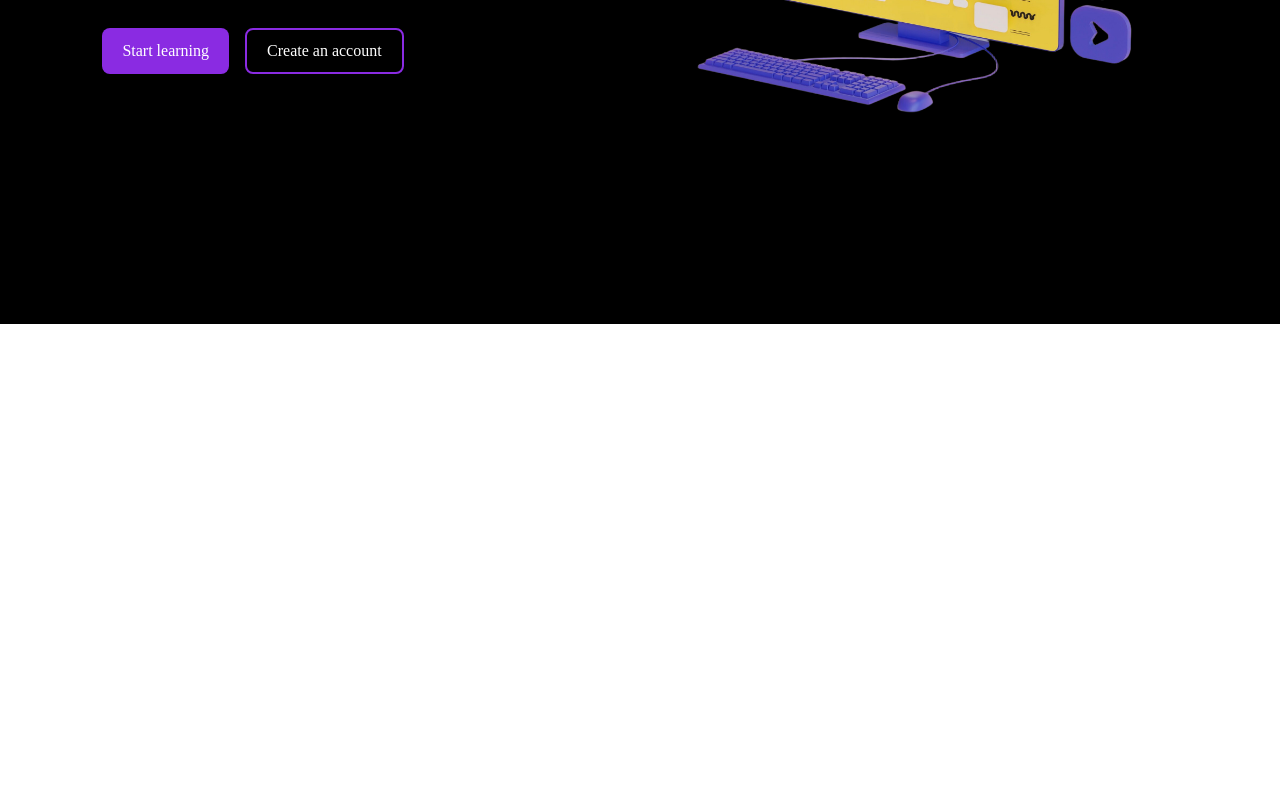
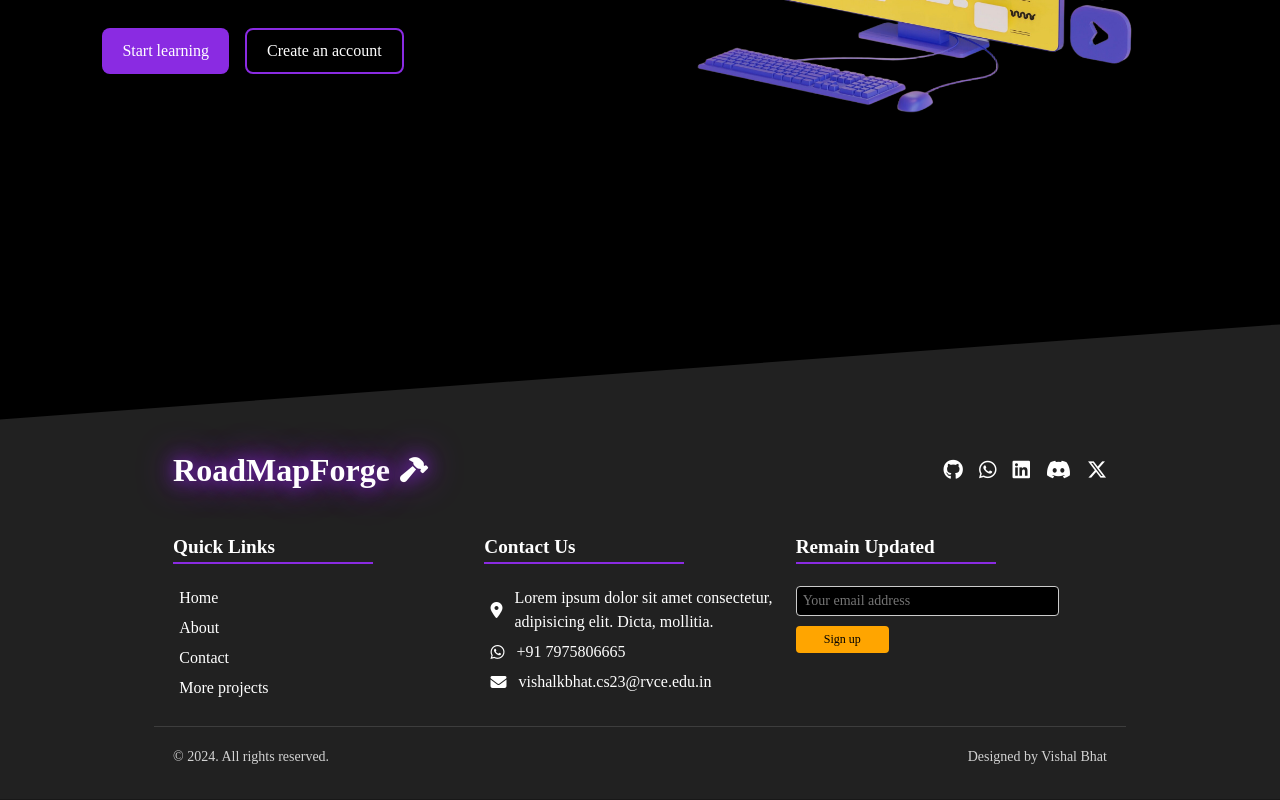
Before and after one commit to VishalBhat07/roadmap-forge, a React (Vite) app in the folder frontend/: page / in a window 1280 px wide. Shown: the part 512-1312 px from the top of the page. Before the commit the page ends 836 px from the top, so only its background shows below. Built offline with nearby package versions, Linux system fonts and the light colour scheme; a web font is replaced by a local one.

Commit message:
Added footer and changed css modules for navbar

```diff
--- a/frontend/index.html
+++ b/frontend/index.html
@@ -4,6 +4,10 @@
     <meta charset="UTF-8" />
     <link rel="icon" type="image/svg+xml" href="/vite.svg" />
     <meta name="viewport" content="width=device-width, initial-scale=1.0" />
+    <script
+      src="https://kit.fontawesome.com/3b5a6d59d5.js"
+      crossorigin="anonymous"
+    ></script>
     <title>Roadmap Forge</title>
   </head>
   <body>
--- a/frontend/src/App.jsx
+++ b/frontend/src/App.jsx
@@ -1,4 +1,5 @@
 import "./App.css";
+import Footer from "./components/Footer/Footer";
 import Hero from "./components/Hero/hero";
 import Navbar from "./components/Navbar/Navbar";
 
@@ -7,6 +8,7 @@ function App() {
     <>
       <Navbar />
       <Hero />
+      <Footer />
     </>
   );
 }
--- /dev/null
+++ b/frontend/src/components/Footer/Footer.jsx
@@ -0,0 +1,98 @@
+import React from "react";
+import styles from "./Footer.module.css";
+
+const Footer = () => {
+  return (
+    <div className={styles.wrapper}>
+      <div className={styles.clippedBackground}></div>
+
+      <div className={styles.container}>
+        <div className={styles.top}>
+          <div className={styles.logo}>
+            <h1 className={styles.logoname}>RoadMapForge</h1>
+            <i className="fa-solid fa-hammer"></i>
+          </div>
+          <div className={styles.social}>
+            <ul>
+              <li>
+                <i className="fa-brands fa-github"></i>
+              </li>
+              <li>
+                <i className="fa-brands fa-whatsapp"></i>
+              </li>
+              <li>
+                <i className="fa-brands fa-linkedin"></i>
+              </li>
+              <li>
+                <i className="fa-brands fa-discord"></i>
+              </li>
+              <li>
+                <i className="fa-brands fa-x-twitter"></i>
+              </li>
+            </ul>
+          </div>
+        </div>
+        <div className={styles.middle}>
+          <div className={styles.quickLinks}>
+            <h3 className={styles.columnheaders}>Quick Links</h3>
+            <div>
+              <ul>
+                <li>
+                  <a>Home</a>
+                </li>
+                <li>
+                  <a>About</a>
+                </li>
+                <li>
+                  <a>Contact</a>
+                </li>
+                <li>
+                  <a>More projects</a>
+                </li>
+              </ul>
+            </div>
+          </div>
+          <div className={styles.contactUs}>
+            <h3 className={styles.columnheaders}>Contact Us</h3>
+            <div>
+              <ul>
+                <li>
+                  <i className="fa-solid fa-location-dot"></i>
+                  <a>
+                    Lorem ipsum dolor sit amet consectetur, adipisicing elit.
+                    Dicta, mollitia.
+                  </a>
+                </li>
+                <li>
+                  <i className="fa-brands fa-whatsapp"></i>
+                  <a href="">+91 7975806665</a>
+                </li>
+                <li>
+                  <i className="fa-solid fa-envelope"></i>
+                  <a href="mailto:vishalkbhat.cs23@rvce.edu.in">
+                    vishalkbhat.cs23@rvce.edu.in
+                  </a>
+                </li>
+              </ul>
+            </div>
+          </div>
+          <div className={styles.emailInput}>
+            <h3 className={styles.columnheaders}>Remain Updated</h3>
+            <form>
+              <input type="text" placeholder="Your email address" />
+              <button className={styles.signUp}>Sign up</button>
+            </form>
+          </div>
+        </div>
+        <div className={styles.bottom}>
+          <div className={styles.copyrights}>
+            &copy; 2024. All rights reserved.
+          </div>
+          <div className={styles.designed}>Designed by Vishal Bhat</div>
+        </div>
+      </div>
+    </div>
+  );
+};
+
+export default Footer;
--- /dev/null
+++ b/frontend/src/components/Footer/Footer.module.css
@@ -0,0 +1,158 @@
+.wrapper {
+  background-color: black;
+}
+
+.container {
+  padding: 1% 12%;
+  color: white;
+  background-color: #212121;
+  position: relative;
+  clip-path: polygon(0 20%, 100% 0, 100% 100%, 0 100%);
+  padding-top: 8%;
+}
+
+.top {
+  display: flex;
+  align-items: center;
+  justify-content: space-between;
+  padding: 2% 2%;
+}
+
+.logo {
+  display: flex;
+  justify-content: center;
+  align-items: center;
+  gap: 10px;
+  cursor: pointer;
+  color: #fff;
+  animation: pulse 1.5s infinite alternate;
+}
+
+
+
+.logo > i {
+  font-size: 25px;
+}
+
+.social > ul {
+  list-style: none;
+  display: flex;
+  gap: 16px;
+}
+
+.social > ul > li {
+  cursor: pointer;
+  font-size: 20px;
+}
+
+.social > ul > li:hover {
+  color: blueviolet;
+  transform: scale(1.2);
+}
+
+.middle {
+  display: flex;
+  justify-content: space-between;
+  padding: 2%;
+  flex-wrap: wrap;
+}
+
+.middle > div {
+  flex: 1;
+  min-width: 200px;
+}
+
+.quickLinks > div > ul {
+  list-style: none;
+}
+
+.contactUs > div > ul {
+  list-style: none;
+}
+
+.emailInput > form {
+  display: flex;
+  flex-direction: column;
+}
+
+.emailInput input {
+  width: 80%;
+  padding: 6px;
+  border-radius: 4px;
+  border: 1px solid #ccc;
+  outline: none;
+  background-color: black;
+  color: white;
+  font-size: 14px;
+}
+
+.emailInput input:focus {
+  border-color: blueviolet;
+  box-shadow: 0 0 5px rgba(138, 43, 226, 0.5);
+}
+
+.signUp {
+  width: 30%;
+  padding: 6px;
+  background-color: orange;
+  border: none;
+  border-radius: 4px;
+  margin-top: 10px;
+  cursor: pointer;
+  font-size: 12px;
+}
+
+.signUp:hover {
+  background-color: darkorange;
+}
+
+.bottom {
+  display: flex;
+  justify-content: space-between;
+  align-items: center;
+  padding: 2%;
+  border-top: 1px solid #444;
+  font-size: 14px;
+  opacity: 0.8;
+}
+
+.columnheaders {
+  max-width: 200px;
+  margin-bottom: 7%;
+  border-bottom: 2px solid blueviolet;
+  font-weight: bold;
+  font-size: 1.2rem;
+}
+
+.contactUs > div > ul > li {
+  display: flex;
+  gap: 4%;
+  align-items: center;
+  margin: 2%;
+  cursor: pointer;
+}
+
+.contactUs > div > ul > li > a {
+  text-decoration: none;
+  color: white;
+}
+
+.quickLinks > div > ul > li {
+  margin: 2%;
+}
+
+.quickLinks > div > ul > li > a {
+  cursor: pointer;
+}
+
+@keyframes pulse {
+  0% {
+    text-shadow: 0 0 10px #8a2be2, 0 0 20px #9400d3;
+  }
+  50% {
+    text-shadow: 0 0 20px #8a2be2, 0 0 40px #9400d3;
+  }
+  100% {
+    text-shadow: 0 0 10px #8a2be2, 0 0 20px #9400d3;
+  }
+}
--- a/frontend/src/components/Navbar/Navbar.jsx
+++ b/frontend/src/components/Navbar/Navbar.jsx
@@ -4,22 +4,22 @@ import styles from "./Navbar.module.css";
 const Navbar = () => {
   return (
     <>
-      <nav>
-        <ul>
-          <li>
-            <a>Home</a>
+      <nav className={styles.nav}>
+        <ul className={styles.ul}>
+          <li className={styles.li}>
+            <a className={styles.a}>Home</a>
           </li>
-          <li>
-            <a>About</a>
+          <li className={styles.li}>
+            <a className={styles.a}>About</a>
           </li>
-          <li>
-            <a>Contact</a>
+          <li className={styles.li}>
+            <a className={styles.a}>Contact</a>
           </li>
-          <li>
-            <a>Github</a>
+          <li className={styles.li}>
+            <a className={styles.a}>Github</a>
           </li>
-          <li>
-            <a>Sign in</a>
+          <li className={styles.li}>
+            <a className={styles.a}>Sign in</a>
           </li>
         </ul>
       </nav>
--- a/frontend/src/components/Navbar/Navbar.module.css
+++ b/frontend/src/components/Navbar/Navbar.module.css
@@ -1,4 +1,4 @@
-ul{
+.ul{
     display: flex;
     justify-content: center;
     gap: 2rem;
@@ -7,7 +7,7 @@ ul{
     background-color: var(--primary);
 }
 
-a{
+.a{
     text-decoration: none;
     color: white;
     font-size: 18px;
@@ -18,7 +18,7 @@ a{
     font-weight: 500;
 }
 
-a:hover{
+.a:hover{
     color: var(--primary);
     background-color: var(--secondary);
     padding: 6px 12px;
```
Also changed, not shown: frontend/src/components/FeaturedRoadmaps/FeaturedRoadmaps.jsx (deleted, +0 -38 lines), frontend/src/components/FeaturedRoadmaps/FeaturedRoadmaps.module.css (deleted, +0 -28 lines).
